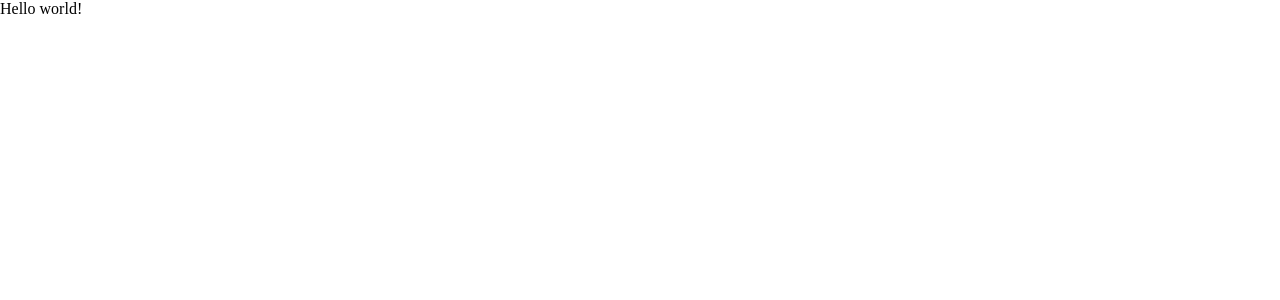
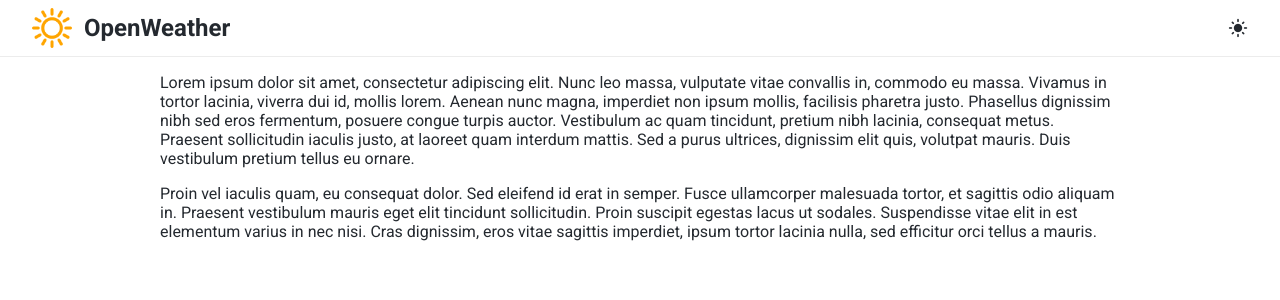
Before and after one commit to Lith1um/open-weather, an Angular app: page / in a window 1280 px wide. Shown: the top 300 px of the page. Built offline with nearby package versions, Linux system fonts and the light colour scheme.

Commit message:
adding toolbar & messing about with dark mode

```diff
--- a/angular.json
+++ b/angular.json
@@ -15,7 +15,7 @@
       },
       "root": "",
       "sourceRoot": "src",
-      "prefix": "app",
+      "prefix": "ow",
       "architect": {
         "build": {
           "builder": "@angular-devkit/build-angular:browser",
--- a/src/app/app.component.html
+++ b/src/app/app.component.html
@@ -1,3 +1,7 @@
-<div>
-  Hello world!
+<ow-toolbar></ow-toolbar>
+
+<div class="container">
+  <p>Lorem ipsum dolor sit amet, consectetur adipiscing elit. Nunc leo massa, vulputate vitae convallis in, commodo eu massa. Vivamus in tortor lacinia, viverra dui id, mollis lorem. Aenean nunc magna, imperdiet non ipsum mollis, facilisis pharetra justo. Phasellus dignissim nibh sed eros fermentum, posuere congue turpis auctor. Vestibulum ac quam tincidunt, pretium nibh lacinia, consequat metus. Praesent sollicitudin iaculis justo, at laoreet quam interdum mattis. Sed a purus ultrices, dignissim elit quis, volutpat mauris. Duis vestibulum pretium tellus eu ornare.</p>
+
+  <p>Proin vel iaculis quam, eu consequat dolor. Sed eleifend id erat in semper. Fusce ullamcorper malesuada tortor, et sagittis odio aliquam in. Praesent vestibulum mauris eget elit tincidunt sollicitudin. Proin suscipit egestas lacus ut sodales. Suspendisse vitae elit in est elementum varius in nec nisi. Cras dignissim, eros vitae sagittis imperdiet, ipsum tortor lacinia nulla, sed efficitur orci tellus a mauris.</p>
 </div>
--- a/src/app/app.component.scss
+++ b/src/app/app.component.scss
@@ -0,0 +1,4 @@
+.container {
+  max-width: 960px;
+  margin: 0 auto;
+}
--- a/src/app/app.module.ts
+++ b/src/app/app.module.ts
@@ -4,8 +4,8 @@ import { BrowserModule } from '@angular/platform-browser';
 import { AppRoutingModule } from './app-routing.module';
 import { AppComponent } from './app.component';
 
-import { ForecastModule } from '@open-weather/forecast/forecast.module';
-import { CoreModule } from '@open-weather/core/core.module';
+import { ForecastModule } from '@forecast/forecast.module';
+import { CoreModule } from '@core/core.module';
 
 @NgModule({
   declarations: [
--- /dev/null
+++ b/src/app/core/components/index.ts
@@ -0,0 +1 @@
+export * from './toolbar/toolbar.component';
--- /dev/null
+++ b/src/app/core/components/toolbar/toolbar.component.html
@@ -0,0 +1,7 @@
+<div class="toolbar">
+  <img class="toolbar__logo" src="/assets/images/logo.png" alt="logo image"/>
+  <h2 class="toolbar__title">{{ title }}</h2>
+  <i class="toolbar__dark-mode material-icons" (click)="toggleDarkMode()">
+    {{ darkMode ? 'dark_mode' : 'light_mode' }}
+  </i>
+</div>
--- /dev/null
+++ b/src/app/core/components/toolbar/toolbar.component.scss
@@ -0,0 +1,25 @@
+.toolbar {
+  width: calc(100% - 64px);
+  height: 48px;
+  padding: 4px 32px;
+  border-bottom: 1px solid #ececec;
+  display: flex;
+  align-items: center;
+  gap: 12px;
+  background-color: var(--bg-color);
+
+  &__logo {
+    height: 40px;
+  }
+
+  &__title {
+    margin: 0;
+    flex: 1;
+  }
+
+  &__dark-mode {
+    cursor: pointer;
+    font-size: 20px;
+  }
+
+}
--- /dev/null
+++ b/src/app/core/components/toolbar/toolbar.component.ts
@@ -0,0 +1,22 @@
+import { DOCUMENT } from '@angular/common';
+import { Component, Inject } from '@angular/core';
+
+@Component({
+  selector: 'ow-toolbar',
+  templateUrl: './toolbar.component.html',
+  styleUrls: ['./toolbar.component.scss']
+})
+export class ToolbarComponent {
+
+  title = 'OpenWeather';
+
+  darkMode = false;
+
+  constructor(@Inject(DOCUMENT) private document: Document) {}
+
+  toggleDarkMode(): void {
+    this.darkMode = !this.darkMode;
+    this.document.body.classList.toggle('dark-mode');
+  }
+
+}
--- a/src/index.html
+++ b/src/index.html
@@ -4,6 +4,14 @@
     <meta charset="utf-8">
     <title>OpenWeather</title>
     <base href="/">
+    <!-- Roboto font -->
+    <link rel="preconnect" href="https://fonts.googleapis.com">
+    <link rel="preconnect" href="https://fonts.gstatic.com" crossorigin>
+    <link href="https://fonts.googleapis.com/css2?family=Roboto:wght@400;500;700&display=swap" rel="stylesheet">
+
+    <!-- Icons -->
+    <link rel="stylesheet" href="https://fonts.googleapis.com/icon?family=Material+Icons">
+
     <meta name="viewport" content="width=device-width, initial-scale=1">
     <link rel="icon" type="image/x-icon" href="favicon.ico">
   </head>
--- a/src/styles.scss
+++ b/src/styles.scss
@@ -1,4 +1,19 @@
 html, body {
   padding: 0;
   margin: 0;
+
+  font-family: 'Roboto', sans-serif;
 }
+
+body {
+  --text-color: #24292f;
+  --bg-color: #ffffff;
+
+  color: var(--text-color);
+  background-color: var(--bg-color);
+}
+
+body.dark-mode {
+  --text-color: #c9d1d9;
+  --bg-color: #0D1117;
+}
--- a/tsconfig.json
+++ b/tsconfig.json
@@ -23,8 +23,8 @@
       "dom"
     ],
     "paths": {
-      "@open-weather/core/*": ["./src/app/core/*"],
-      "@open-weather/forecast/*": ["./src/app/forecast/*"]
+      "@core/*": ["./src/app/core/*"],
+      "@forecast/*": ["./src/app/forecast/*"]
     }
   },
   "angularCompilerOptions": {
```
Also changed, not shown: src/app/core/core.module.ts (+8 -2 lines), src/assets/images/logo.png (added), 1 other file (tests, documents, lock files or other folders).
